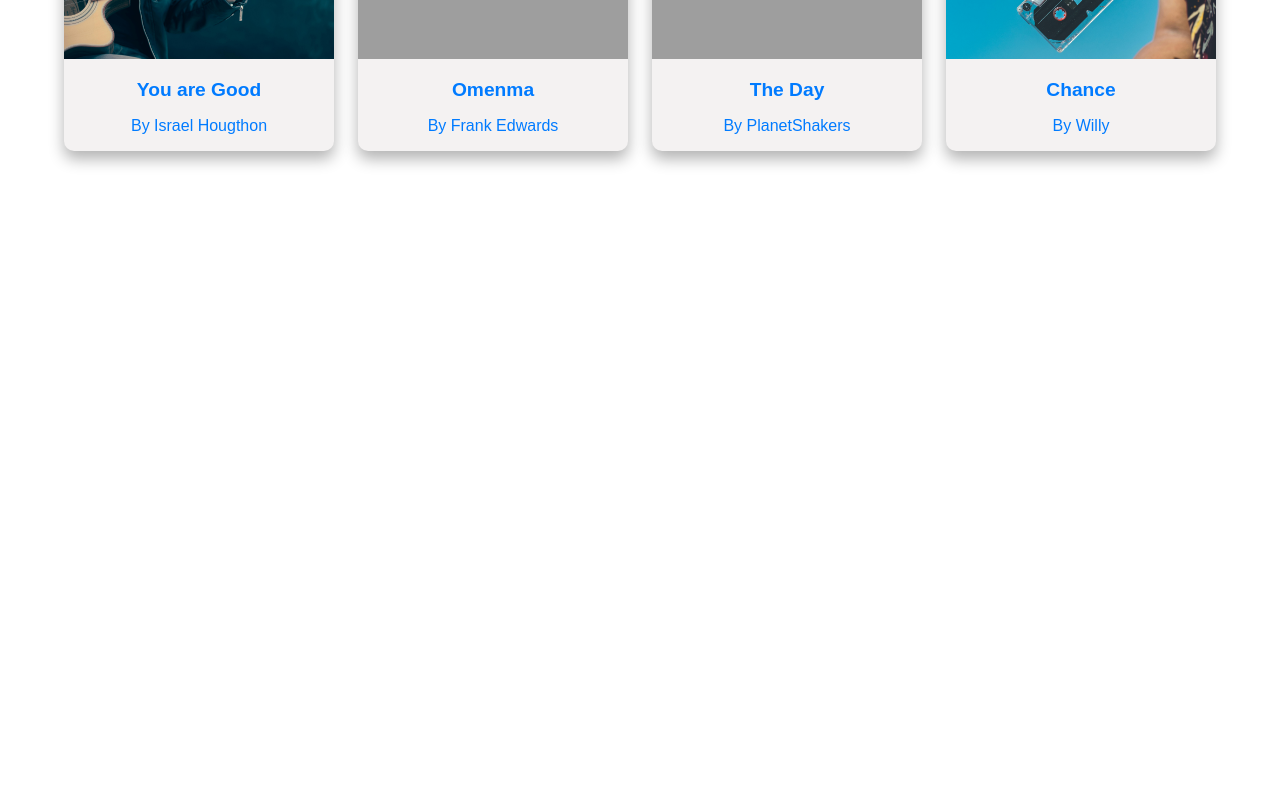
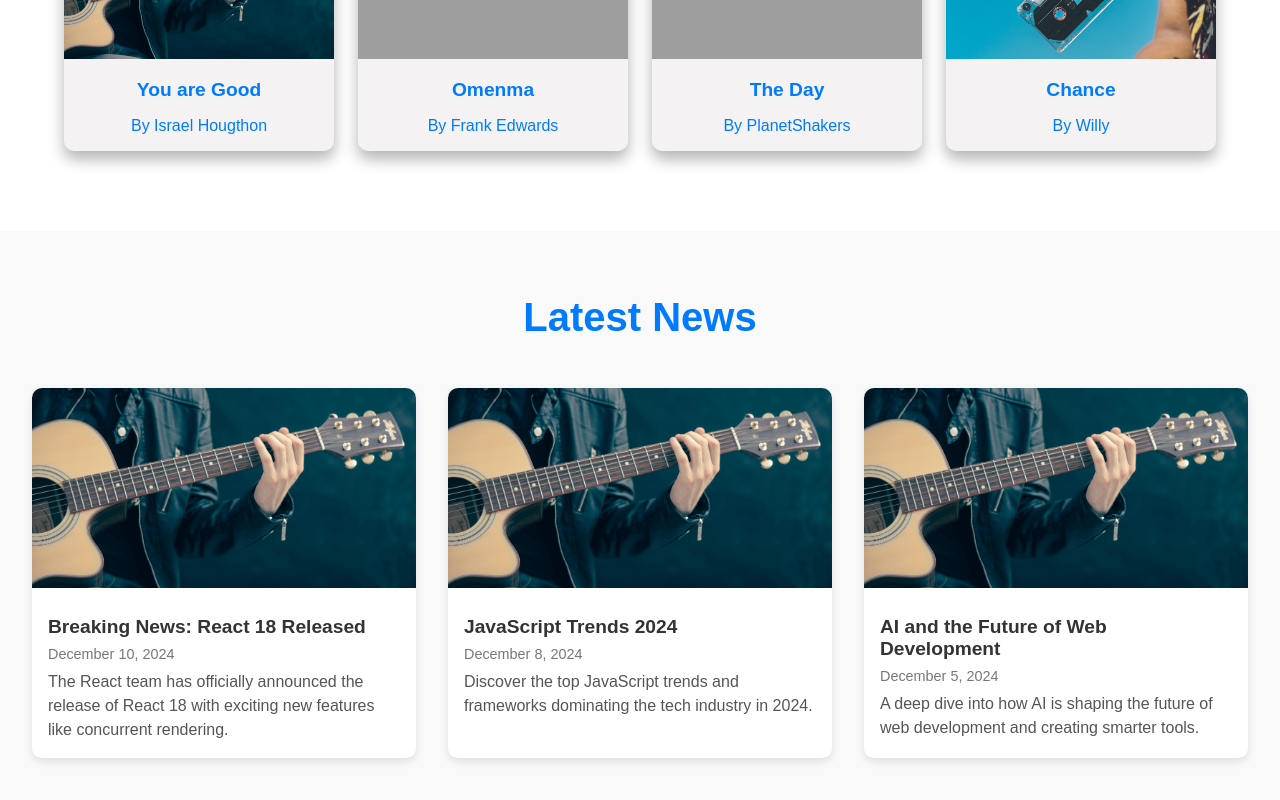
Before and after one commit to GUchechi/-RygmaHackathon, a React (Vite) app: page / in a window 1280 px wide. Shown: the part 1102-1902 px from the top of the page. Before the commit the page ends 1301 px from the top, so only its background shows below. Built offline with nearby package versions, Linux system fonts and the light colour scheme; grey boxes are pictures that could not be loaded.

Commit message:
added news

```diff
--- /dev/null
+++ b/src/components/News/News.css
@@ -0,0 +1,87 @@
+/* Base Styles */
+.news-section {
+  padding: 4rem 2rem;
+  background-color: #f9f9f9;
+}
+
+.section-title {
+  font-size: 2rem;
+  text-align: center;
+  margin-bottom: 2rem;
+  color: #333;
+}
+
+.news-grid {
+  display: grid;
+  grid-template-columns: repeat(3, 1fr);
+  gap: 2rem;
+}
+
+.news-card {
+  background: #fff;
+  border-radius: 10px;
+  overflow: hidden;
+  box-shadow: 0px 4px 8px rgba(0, 0, 0, 0.1);
+  transition: transform 0.3s ease, box-shadow 0.3s ease;
+}
+
+.news-card:hover {
+  transform: translateY(-5px);
+  box-shadow: 0px 6px 15px rgba(0, 0, 0, 0.2);
+}
+
+.news-image {
+  width: 100%;
+  height: 200px;
+  object-fit: cover;
+}
+
+.news-content {
+  padding: 1rem;
+}
+
+.news-title {
+  font-size: 1.2rem;
+  font-weight: bold;
+  margin: 0.5rem 0;
+  color: #333;
+}
+
+.news-date {
+  font-size: 0.9rem;
+  color: #777;
+  margin-bottom: 0.5rem;
+}
+
+.news-description {
+  font-size: 1rem;
+  color: #555;
+  line-height: 1.5;
+}
+
+/* Responsive Styles */
+@media (max-width: 992px) {
+  .news-grid {
+    grid-template-columns: repeat(2, 1fr);
+  }
+}
+
+@media (max-width: 768px) {
+  .news-grid {
+    grid-template-columns: 1fr;
+  }
+
+  .news-card {
+    margin: 0 auto;
+  }
+}
+
+@media (max-width: 480px) {
+  .news-title {
+    font-size: 1rem;
+  }
+
+  .news-description {
+    font-size: 0.9rem;
+  }
+}
--- /dev/null
+++ b/src/components/News/News.jsx
@@ -0,0 +1,51 @@
+import "./News.css";
+import recommend1 from "../../images/recommend1.jpg";
+
+const newsItems = [
+  {
+    id: 1,
+    image: recommend1,
+    title: "Breaking News: React 18 Released",
+    date: "December 10, 2024",
+    description:
+      "The React team has officially announced the release of React 18 with exciting new features like concurrent rendering.",
+  },
+  {
+    id: 2,
+    image: recommend1,
+    title: "JavaScript Trends 2024",
+    date: "December 8, 2024",
+    description:
+      "Discover the top JavaScript trends and frameworks dominating the tech industry in 2024.",
+  },
+  {
+    id: 3,
+    image: recommend1,
+    title: "AI and the Future of Web Development",
+    date: "December 5, 2024",
+    description:
+      "A deep dive into how AI is shaping the future of web development and creating smarter tools.",
+  },
+];
+
+const News = () => {
+  return (
+    <section className="news-section">
+      <h2 className="section-title">Latest News</h2>
+      <div className="news-grid">
+        {newsItems.map((news) => (
+          <div className="news-card" key={news.id}>
+            <img src={news.image} alt={news.title} className="news-image" />
+            <div className="news-content">
+              <h3 className="news-title">{news.title}</h3>
+              <p className="news-date">{news.date}</p>
+              <p className="news-description">{news.description}</p>
+            </div>
+          </div>
+        ))}
+      </div>
+    </section>
+  );
+};
+
+export default News;
--- a/src/components/Recommended/Recommended.css
+++ b/src/components/Recommended/Recommended.css
@@ -1,6 +1,7 @@
 .recommended {
   padding: 3rem 4rem;
   background-color: var(--secondary-color);
+  margin-bottom: 2rem;
 }
 
 .section-title {
--- a/src/pages/Home/HomePage.jsx
+++ b/src/pages/Home/HomePage.jsx
@@ -1,4 +1,5 @@
 import Hero from "../../components/Hero/Hero";
+import News from "../../components/News/News";
 import Recommended from "../../components/Recommended/Recommended";
 
 const HomePage = () => {
@@ -6,6 +7,7 @@
     <>
       <Hero />
       <Recommended />
+      <News />
     </>
   );
 };
```
